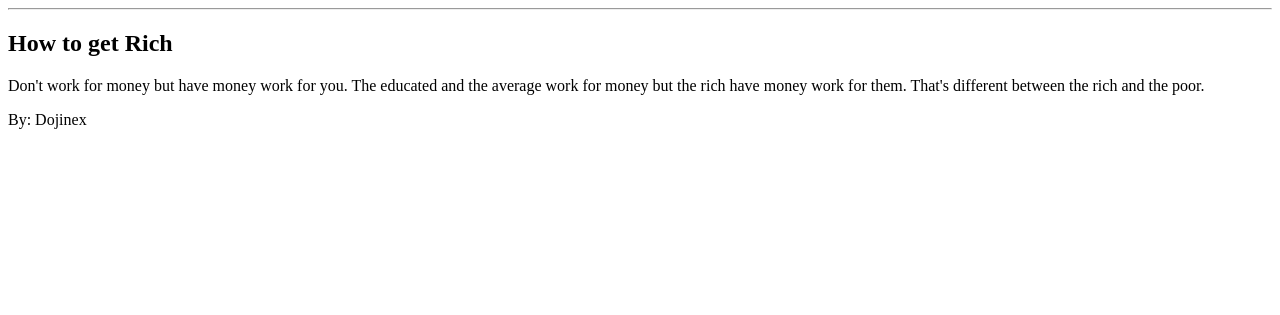
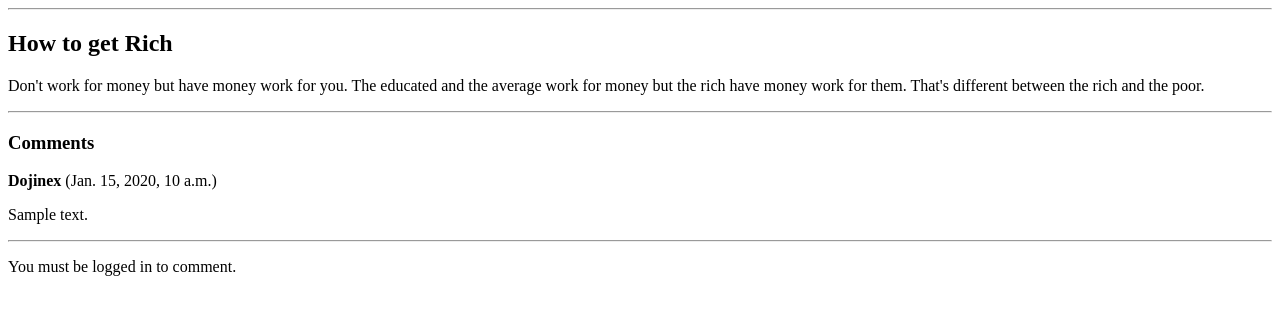
Before and after one commit to Dojinex/Alx_DjangoLearnLab, a Django app: page /post/1/ in a window 1280 px wide. Shown: the part 26-341 px from the top of the page. Run offline with Django 5.2, Linux system fonts and the light colour scheme; data comes from the database, SQL or seed files in the repository; both versions use the stored data as it was after the commit; tables that the repository leaves empty hold one stand-in row (values such as "Sample post").

Commit message:
Implemented comment system with CRUD and permissions

```diff
--- a/django_blog/blog/forms.py
+++ b/django_blog/blog/forms.py
@@ -2,6 +2,7 @@ from django import forms
 from django.contrib.auth.models import User
 from django.contrib.auth.forms import UserCreationForm
 from .models import Post
+from .models import Comment
 
 class RegisterForm(UserCreationForm):
     email = forms.EmailField(required=True)
@@ -21,3 +22,9 @@ class PostForm(forms.ModelForm):
     class Meta:
         model = Post
         fields = ["title", "content"]
+
+
+class CommentForm(forms.ModelForm):
+    class Meta:
+        model = Comment
+        fields = ["content"]
--- a/django_blog/blog/models.py
+++ b/django_blog/blog/models.py
@@ -14,3 +14,14 @@ class Post(models.Model):
 
     def get_absolute_url(self):
         return reverse("post-detail", kwargs={"pk": self.pk})
+
+
+class Comment(models.Model):
+    post = models.ForeignKey(Post, on_delete=models.CASCADE, related_name="comments")
+    author = models.ForeignKey(settings.AUTH_USER_MODEL, on_delete=models.CASCADE)
+    content = models.TextField()
+    created_at = models.DateTimeField(auto_now_add=True)
+    updated_at = models.DateTimeField(auto_now=True)
+
+    def __str__(self):
+        return f"Comment by {self.author} on {self.post}"
--- a/django_blog/blog/templates/blog/post_detail.html
+++ b/django_blog/blog/templates/blog/post_detail.html
@@ -3,11 +3,36 @@
 
 <h2>{{ object.title }}</h2>
 <p>{{ object.content }}</p>
-<p>By: {{ object.author }}</p>
 
-{% if user == object.author %}
-    <a href="{% url 'post-update' object.pk %}">Edit</a>
-    <a href="{% url 'post-delete' object.pk %}">Delete</a>
+<hr>
+
+<h3>Comments</h3>
+
+{% for comment in object.comments.all %}
+    <p>
+        <strong>{{ comment.author }}</strong>
+        ({{ comment.created_at }})
+    </p>
+    <p>{{ comment.content }}</p>
+
+    {% if user == comment.author %}
+        <a href="{% url 'comment-update' comment.pk %}">Edit</a>
+        <a href="{% url 'comment-delete' comment.pk %}">Delete</a>
+    {% endif %}
+    <hr>
+{% empty %}
+    <p>No comments yet.</p>
+{% endfor %}
+
+{% if user.is_authenticated %}
+    <h3>Add Comment</h3>
+    <form method="POST" action="{% url 'comment-create' object.pk %}">
+        {% csrf_token %}
+        {{ comment_form.as_p }}
+        <button type="submit">Post Comment</button>
+    </form>
+{% else %}
+    <p>You must be logged in to comment.</p>
 {% endif %}
 
 {% endblock %}
--- a/django_blog/blog/urls.py
+++ b/django_blog/blog/urls.py
@@ -10,6 +10,13 @@ from .views import (
     PostUpdateView,
     PostDeleteView,
 )
+
+from .views import (
+    CommentCreateView,
+    CommentUpdateView,
+    CommentDeleteView,
+)
+
 
 urlpatterns = [
     path("register/", views.register_view, name="register"),
@@ -27,3 +34,9 @@ urlpatterns += [
     path("post/<int:pk>/update/", PostUpdateView.as_view(), name="post-update"),
     path("post/<int:pk>/delete/", PostDeleteView.as_view(), name="post-delete"),
 ]
+
+urlpatterns += [
+    path("post/<int:pk>/comments/new/", CommentCreateView.as_view(), name="comment-create"),
+    path("comment/<int:pk>/update/", CommentUpdateView.as_view(), name="comment-update"),
+    path("comment/<int:pk>/delete/", CommentDeleteView.as_view(), name="comment-delete"),
+]
--- a/django_blog/blog/views.py
+++ b/django_blog/blog/views.py
@@ -10,6 +10,12 @@ from django.views.generic import (
 )
 from django.contrib.auth.mixins import LoginRequiredMixin, UserPassesTestMixin
 from .models import Post
+
+from .models import Comment
+from .forms import CommentForm
+from django.shortcuts import get_object_or_404
+
+
 
 
 def register_view(request):
@@ -48,6 +54,11 @@ class PostDetailView(DetailView):
     model = Post
     template_name = "blog/post_detail.html"
 
+    def get_context_data(self, **kwargs):
+        context = super().get_context_data(**kwargs)
+        context["comment_form"] = CommentForm()
+        return context
+
 class PostCreateView(LoginRequiredMixin, CreateView):
     model = Post
     fields = ["title", "content"]
@@ -76,3 +87,37 @@ class PostDeleteView(LoginRequiredMixin, UserPassesTestMixin, DeleteView):
     def test_func(self):
         post = self.get_object()
         return self.request.user == post.author
+
+
+class CommentCreateView(LoginRequiredMixin, CreateView):
+    model = Comment
+    form_class = CommentForm
+
+    def form_valid(self, form):
+        post = get_object_or_404(Post, pk=self.kwargs["pk"])
+        form.instance.post = post
+        form.instance.author = self.request.user
+        return super().form_valid(form)
+
+    def get_success_url(self):
+        return self.object.post.get_absolute_url()
+
+class CommentUpdateView(LoginRequiredMixin, UserPassesTestMixin, UpdateView):
+    model = Comment
+    form_class = CommentForm
+
+    def test_func(self):
+        return self.request.user == self.get_object().author
+
+    def get_success_url(self):
+        return self.object.post.get_absolute_url()
+
+
+class CommentDeleteView(LoginRequiredMixin, UserPassesTestMixin, DeleteView):
+    model = Comment
+
+    def test_func(self):
+        return self.request.user == self.get_object().author
+
+    def get_success_url(self):
+        return self.object.post.get_absolute_url()
```
Also changed, not shown: django_blog/blog/templates/blog/comment_confirm_delete.html (added, +12 -0 lines), django_blog/blog/templates/blog/comment_form.html (added, +11 -0 lines), django_blog/blog/migrations/0002_comment.py (added), django_blog/db.sqlite3.
